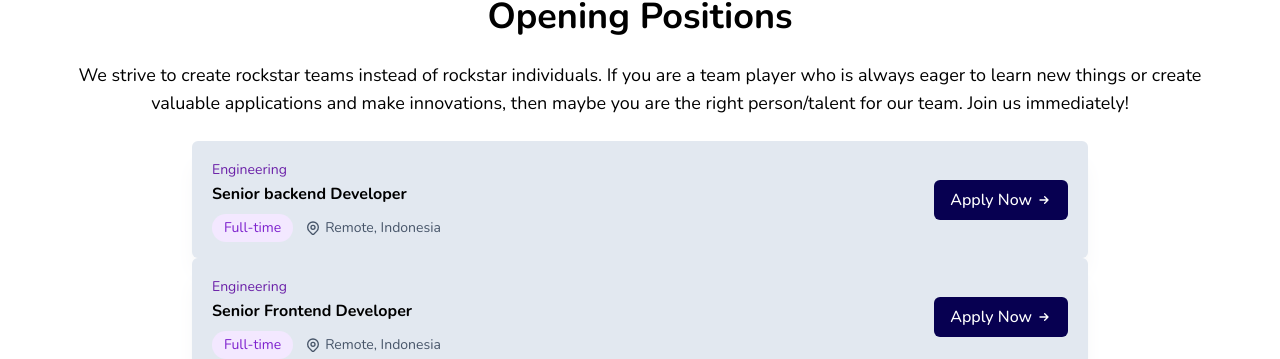
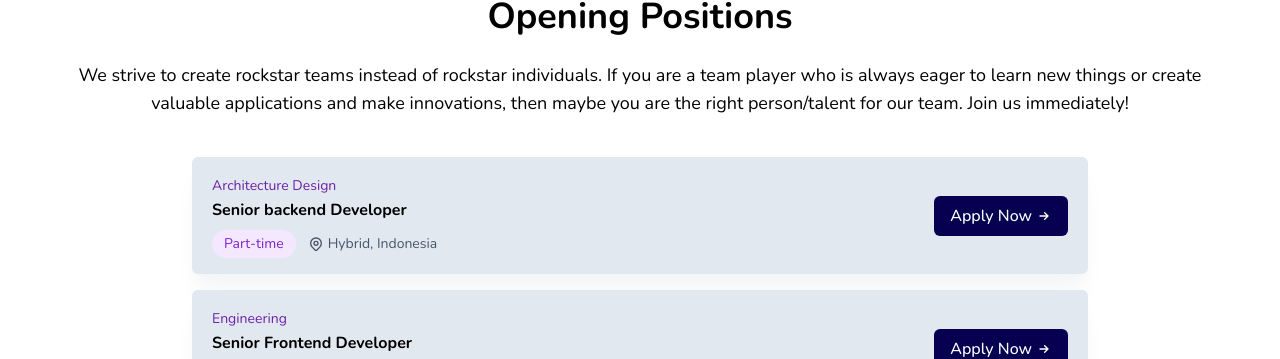
Before and after one commit to signofcommunication/gaws, a Nuxt app: page /careers in a window 1280 px wide. Shown: the part 835-1194 px from the top of the page. Built offline with nearby package versions, Linux system fonts and the light colour scheme.

Commit message:
Feat: update job listing cards props

```diff
--- a/components/JobListingCard.vue
+++ b/components/JobListingCard.vue
@@ -1,18 +1,18 @@
 <script setup>
-const props = defineProps(['title'])
+const props = defineProps(['title','department','location','type'])
 </script>
 
 <template>
   <div
-    class="bg-slate-200 shadow-xl shadow-gray-100 w-full max-w-4xl flex flex-col sm:flex-row gap-3 sm:items-center justify-between px-5 py-4 rounded-md mx-auto"
+    class="bg-slate-200 shadow-xl shadow-gray-100 w-full max-w-4xl flex flex-col sm:flex-row gap-3 sm:items-center justify-between px-5 py-4 my-4 rounded-md mx-auto"
   >
     <div>
-      <span class="text-purple-800 text-sm">Engineering</span>
+      <span class="text-purple-800 text-sm">{{props.department}}</span>
       <h3 class="font-bold mt-px">{{ props.title }}</h3>
       <div class="flex items-center gap-3 mt-2">
         <span
           class="bg-purple-100 text-purple-700 rounded-full px-3 py-1 text-sm"
-          >Full-time</span
+          >{{ props.type }}</span
         >
         <span class="text-slate-600 text-sm flex gap-1 items-center">
           <svg
@@ -34,7 +34,7 @@ const props = defineProps(['title'])
               d="M15 11a3 3 0 11-6 0 3 3 0 016 0z"
             />
           </svg>
-          Remote, Indonesia
+          {{ props.location }}, Indonesia
         </span>
       </div>
     </div>
--- a/pages/careers/index.vue
+++ b/pages/careers/index.vue
@@ -38,7 +38,12 @@
       </div>
       <ul>
         <li v-for="job in jobs" :key="job.id">
-          <JobListingCard :title="job.title" />
+          <JobListingCard
+            :title="job.title"
+            :location="job.location"
+            :department="job.department"
+            :type="job.type"
+          />
         </li>
       </ul>
     </section>
--- a/public/jobs.json
+++ b/public/jobs.json
@@ -2,9 +2,9 @@
   {
     "id": 2,
     "title": "Senior backend Developer",
-    "department": "Engineering",
-    "location": "Remote",
-    "type": "Full-time",
+    "department": "Architecture Design",
+    "location": "Hybrid",
+    "type": "Part-time",
     "salary": "$120,000 - $160,000",
     "description": "We are seeking an experienced Frontend Developer to join our engineering team. You will be responsible for building and maintaining high-quality web applications using modern JavaScript frameworks.",
     "responsibilities": [
```
